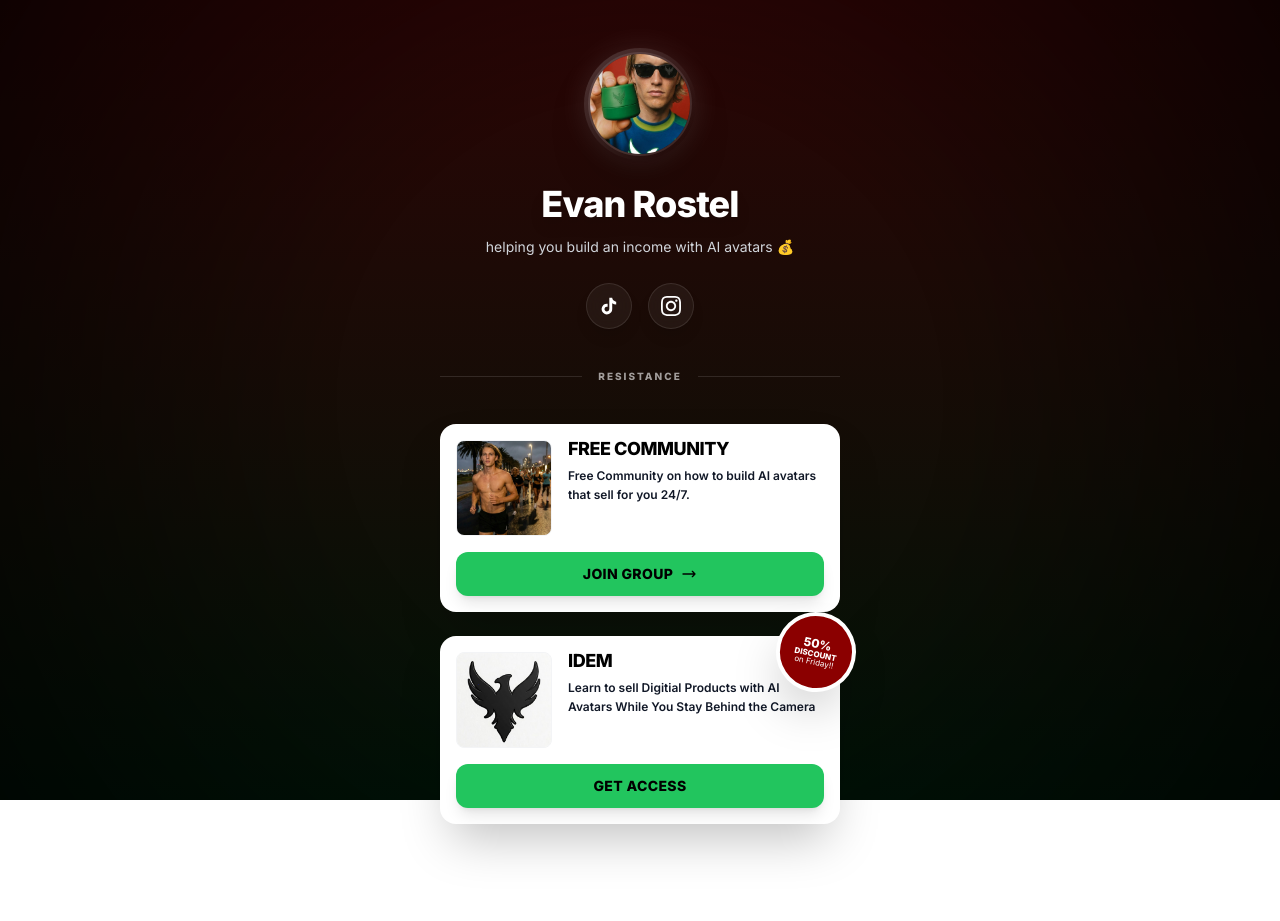
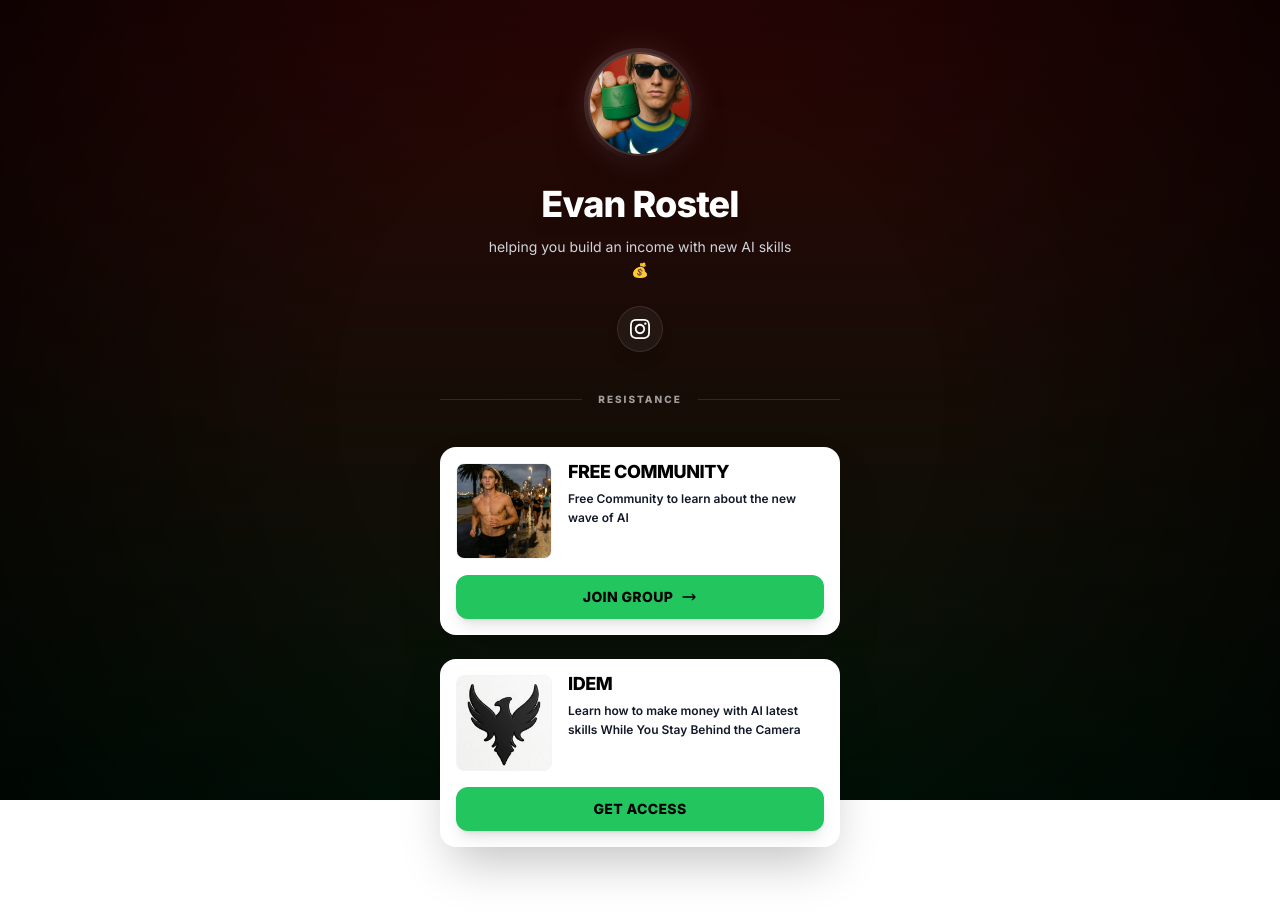
Before and after one commit to amdjed0000/Evan-rostel-AI, a plain HTML site: page index.html in a window 1280 px wide. Drawn offline with nearby package versions, Linux system fonts and the light colour scheme.

Commit message:
Update tagline to 'new AI skills💰'

```diff
--- a/index.html
+++ b/index.html
@@ -52,21 +52,11 @@
             </h1>
 
             <p class="text-sm font-medium text-gray-300 mb-6 leading-relaxed max-w-xs">
-                helping you build an income with AI avatars 💰
+                helping you build an income with new AI skills💰
             </p>
 
             <!-- Social Icons -->
             <div class="flex gap-4">
-                <a href="https://www.tiktok.com/@evanrostel?_r=1&_t=ZS-93vE6cLUcxI" target="_blank"
-                    rel="noopener noreferrer"
-                    class="group p-3 bg-white/5 backdrop-blur-md rounded-full border border-white/10 hover:bg-white hover:border-white transition-all duration-300 shadow-lg">
-                    <!-- TikTok Icon -->
-                    <svg class="w-5 h-5 fill-white group-hover:fill-black transition-colors" viewBox="0 0 24 24"
-                        xmlns="http://www.w3.org/2000/svg">
-                        <path
-                            d="M19.59 6.69a4.83 4.83 0 0 1-3.77-4.25V2h-3.45v13.67a2.89 2.89 0 0 1-5.2 1.74 2.89 2.89 0 0 1 2.31-4.64 2.93 2.93 0 0 1 .88.13V9.4a6.84 6.84 0 0 0-1-.05A6.33 6.33 0 0 0 5 20.1a6.34 6.34 0 0 0 10.86-4.43v-7a8.16 8.16 0 0 0 4.77 1.52v-3.4a4.85 4.85 0 0 1-1-.1z" />
-                    </svg>
-                </a>
                 <a href="https://www.instagram.com/rostelevan/#" target="_blank" rel="noopener noreferrer"
                     class="group p-3 bg-white/5 backdrop-blur-md rounded-full border border-white/10 hover:bg-white hover:border-white transition-all duration-300 shadow-lg">
                     <!-- Instagram Icon -->
@@ -105,7 +95,7 @@
                         <span class="text-lg font-black uppercase text-black tracking-tight leading-none mb-1">Free
                             Community</span>
                         <p class="text-gray-900 font-semibold text-xs leading-relaxed">
-                            Free Community on how to build AI avatars that sell for you 24/7.
+                            Free Community to learn about the new wave of AI
                         </p>
                     </div>
                 </div>
@@ -127,15 +117,6 @@
             <!-- Card 2: AI Premium Group (Green & Black Button) -->
             <div class="relative transform hover:scale-[1.01] transition-transform duration-300 z-10">
                 <!-- Wrapper for positioning outside elements -->
-
-                <!-- Discount Badge (Floating Outside) -->
-                <div
-                    class="absolute -top-6 -right-4 bg-deep-red text-white w-20 h-20 rounded-full flex flex-col items-center justify-center text-center shadow-2xl z-20 border-4 border-white transform rotate-12">
-                    <span class="text-xs font-bold leading-none mt-1">50%</span>
-                    <span class="text-[8px] font-bold uppercase leading-none">discount</span>
-                    <span class="text-[8px] leading-none mb-1">on Friday!!</span>
-                </div>
-
                 <!-- Main Card Content -->
                 <div class="bg-white rounded-2xl overflow-hidden shadow-2xl flex flex-col p-4 gap-4">
 
@@ -152,13 +133,13 @@
                             <span
                                 class="text-lg font-black uppercase text-black tracking-tight leading-none mb-1">IDEM</span>
                             <p class="text-gray-900 font-semibold text-xs leading-relaxed">
-                                Learn to sell Digitial Products with AI Avatars While You Stay Behind the Camera
+                                Learn how to make money with AI latest skills While You Stay Behind the Camera
                             </p>
                         </div>
                     </div>
 
                     <!-- Bottom Row: Full Width Button -->
-                    <a href="#" class="block w-full">
+                    <a href="https://idem.vercel.app/index.html" class="block w-full">
                         <button
                             class="w-full bg-bright-green hover:bg-green-600 text-black font-extrabold py-3 px-4 rounded-xl flex items-center justify-center gap-2 transition-all shadow-lg active:scale-95 uppercase tracking-wide text-sm">
                             Get access
```
